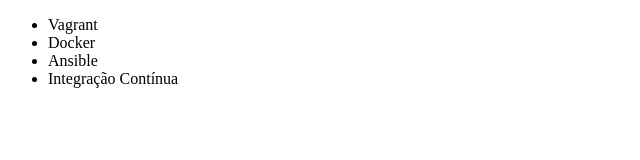
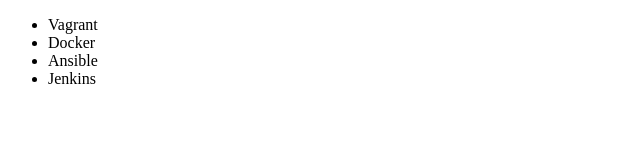
Before and after one commit to RobsonAssis/alura-git, a plain HTML site: page index.html in a window 1280 px wide. Shown: the full height of the page, 0-640 px from the left. Drawn offline with Linux system fonts and the light colour scheme.

Commit message:
Renomeando

```diff
--- a/index.html
+++ b/index.html
@@ -9,7 +9,7 @@
         <li>Vagrant</li>
         <li>Docker</li>
         <li>Ansible</li>
-        <li>Integração Contínua</li>
+        <li>Jenkins</li>
     </ul>
 </body>
 </html>
```
